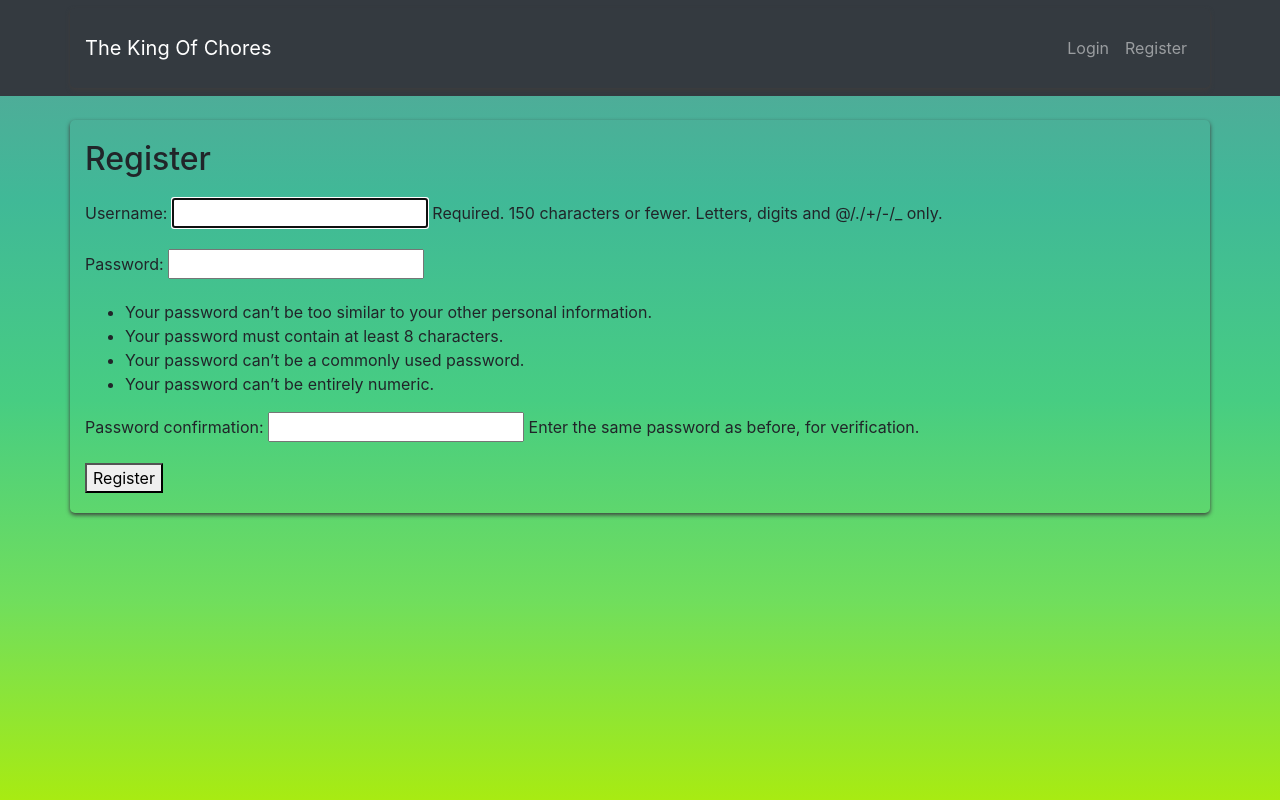
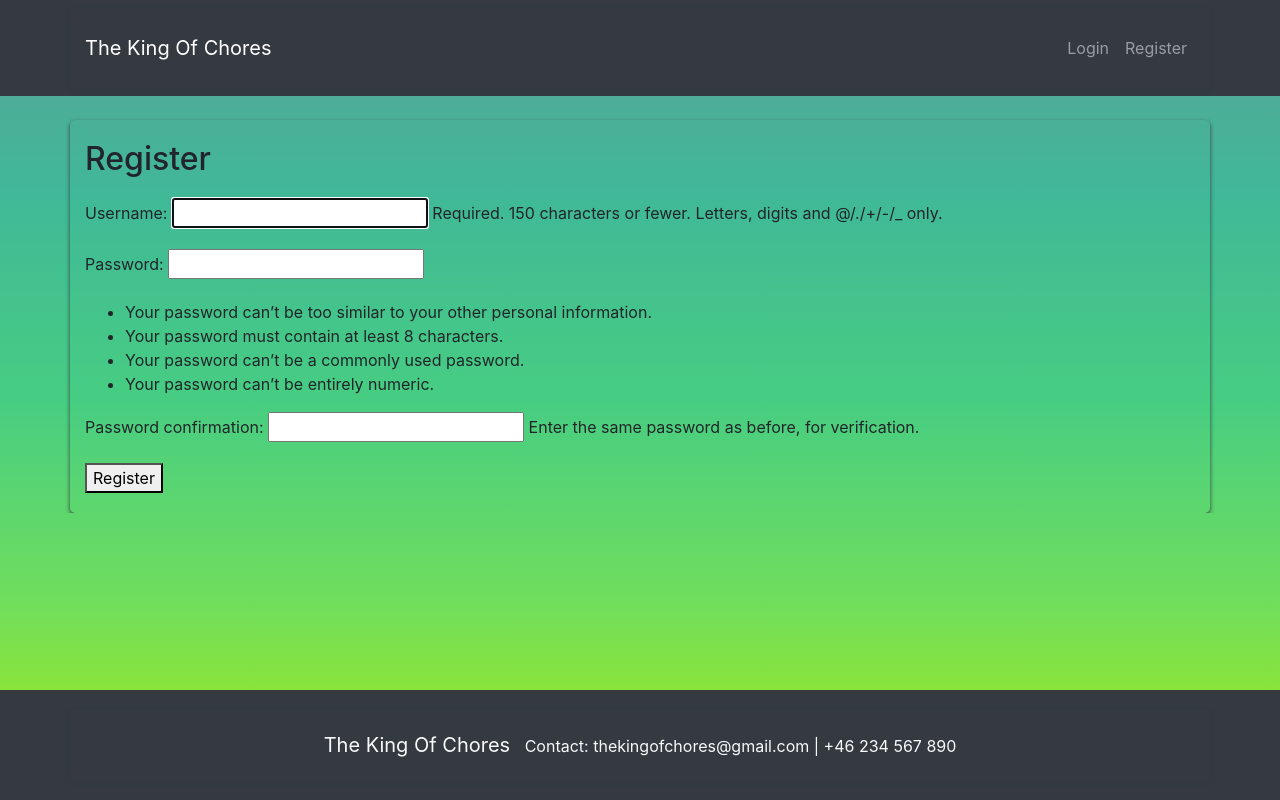
Before and after one commit to assofiejakobsson/the-king-of-chores, a Django app: page /accounts/register/ in a window 1280 px wide. Run offline with Django 3.2, Linux system fonts and the light colour scheme.

Commit message:
Added a fotter and some style. Added information to the README.md.

```diff
--- a/static/css/style.css
+++ b/static/css/style.css
@@ -3,6 +3,8 @@ body {
     background-size: cover;
     background-repeat: no-repeat;
     background-attachment: fixed;
+    display: flex;
+    flex-direction: column;
 }
 
 
@@ -12,9 +14,15 @@ body {
     margin: 0 auto;
     padding: 20px;
     border-radius: 5px;
-    box-shadow: 0 2px 4px rgb(61, 60, 60);
+    box-shadow: 0 2px 4px #343a40;
 
-    }
+}
+
+.wrapper {
+    flex: 1;
+    overflow: hidden;
+
+}
 
 
 
@@ -33,3 +41,23 @@ form {
    button {
     margin-right: 10px;
 }
+
+
+.footer {
+    background-color: #343a40;
+    color: #fff;
+    padding: 20px;
+    text-align: center;
+    position: fixed;
+    bottom: 0;
+    width: 100%;
+  }
+  .footer-logo {
+    font-size: 20px;
+    color: #fff;
+    text-decoration: none;
+    margin-right: 10px;
+  }
+  .footer span {
+    color: #fff;
+  }
--- a/todo/templates/base.html
+++ b/todo/templates/base.html
@@ -37,10 +37,20 @@
     </div>
   </nav>
 
-  <div class="container mt-4">
-    {% block content %}
-    {% endblock %}
+  <div class="wrapper">
+    <div class="container mt-4">
+      {% block content %}
+      {% endblock %}
+    </div>
   </div>
+
+  <footer class="footer bg-dark">
+    <div class="container">
+      <a class="footer-logo text-light" href="{% url 'todo:todo_list' %}">The King Of Chores</a>
+      <span class="text-light">Contact: thekingofchores@gmail.com | +46 234 567 890</span>
+    </div>
+  </footer>
+
 
   <script src="https://cdn.jsdelivr.net/npm/bootstrap@4.5.3/dist/js/bootstrap.bundle.min.js" integrity="sha384-ho+j7jyWK8fNQe+A12Hb8AhRq26LrZ/JpcUGGOn+Y7RsweNrtN/tE3MoK7ZeZDyx" crossorigin="anonymous"></script>
 </body>
```
Also changed, not shown: README.md.
